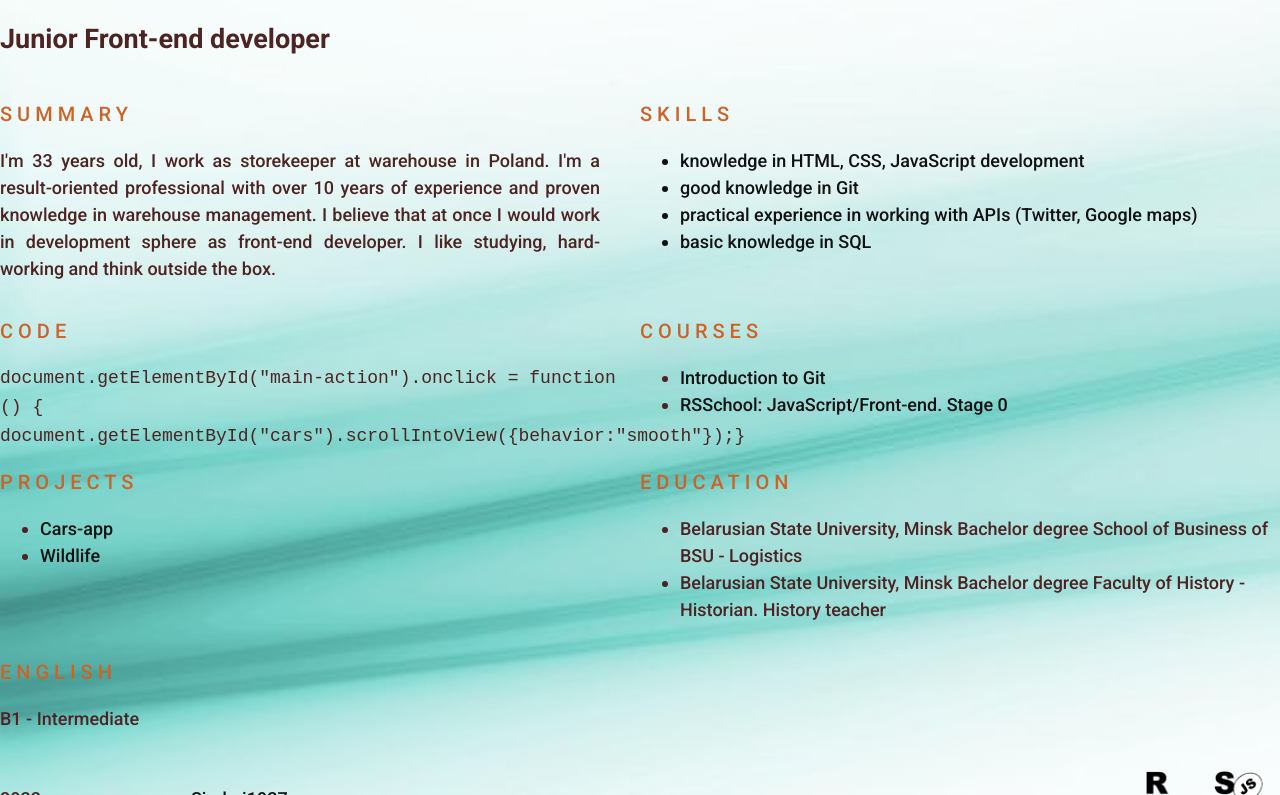
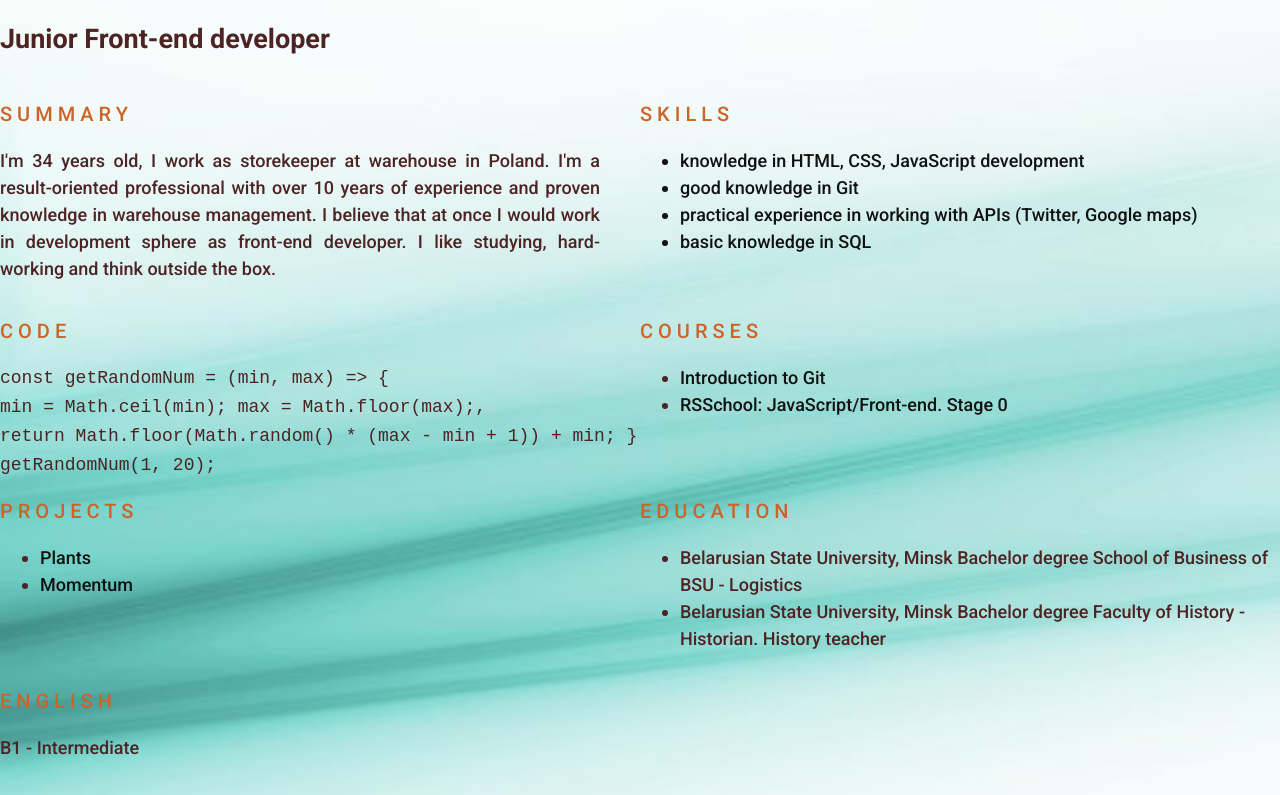
Before and after one commit to Siarhei1927/rsschool-cv, a plain HTML site: page index.html in a window 1280 px wide. Shown: the part 422-1217 px from the top of the page. Drawn offline with Linux system fonts and the light colour scheme.

Commit message:
docs: edit file index.html: section about me, projects and code

```diff
--- a/index.html
+++ b/index.html
@@ -45,7 +45,7 @@
                     <section class="section" id="summary">
                         <h2 class="section-title">Summary</h2>
                         <p class="main-section-summary-p">
-                        I'm 33 years old, I work as storekeeper at warehouse in Poland.
+                        I'm 34 years old, I work as storekeeper at warehouse in Poland.
                         I'm a result-oriented professional with over 10 years of experience and proven knowledge in warehouse management.
                         I believe that at once I would work in development sphere as front-end developer.
                         I like studying, hard-working and think outside the box.
@@ -62,8 +62,12 @@
                     </section>
                     <section class="section" id="code">
                         <h2 class="section-title">Code</h2>
-                        <code>document.getElementById("main-action").onclick = function () {
-                        document.getElementById("cars").scrollIntoView({behavior:"smooth"});}
+                        <code>const getRandomNum = (min, max) => {<br>
+                            min = Math.ceil(min);
+                            max = Math.floor(max);,<br>
+                            return Math.floor(Math.random() * (max - min + 1)) + min;
+                        }
+                        getRandomNum(1, 20);
                         </code>
                     </section>
                     <section class="section" id="courses">
@@ -76,8 +80,8 @@
                     <section class="section" id="projects">
                         <h2 class="section-title">Projects</h2>
                         <ul>
-                            <li><a href="https://github.com/Siarhei1927/cars-app">Cars-app</a></li>
-                            <li><a href="https://github.com/Siarhei1927/Wildlife">Wildlife</a></li>
+                            <li><a href="https://rolling-scopes-school.github.io/siarhei1927-JSFEPRESCHOOL2022Q4/plants/">Plants</a></li>
+                            <li><a href="https://rolling-scopes-school.github.io/siarhei1927-JSFEPRESCHOOL2022Q4/momentum/">Momentum</a></li>
                         </ul>
                     </section>
                     <section class="section" id="education">
```
